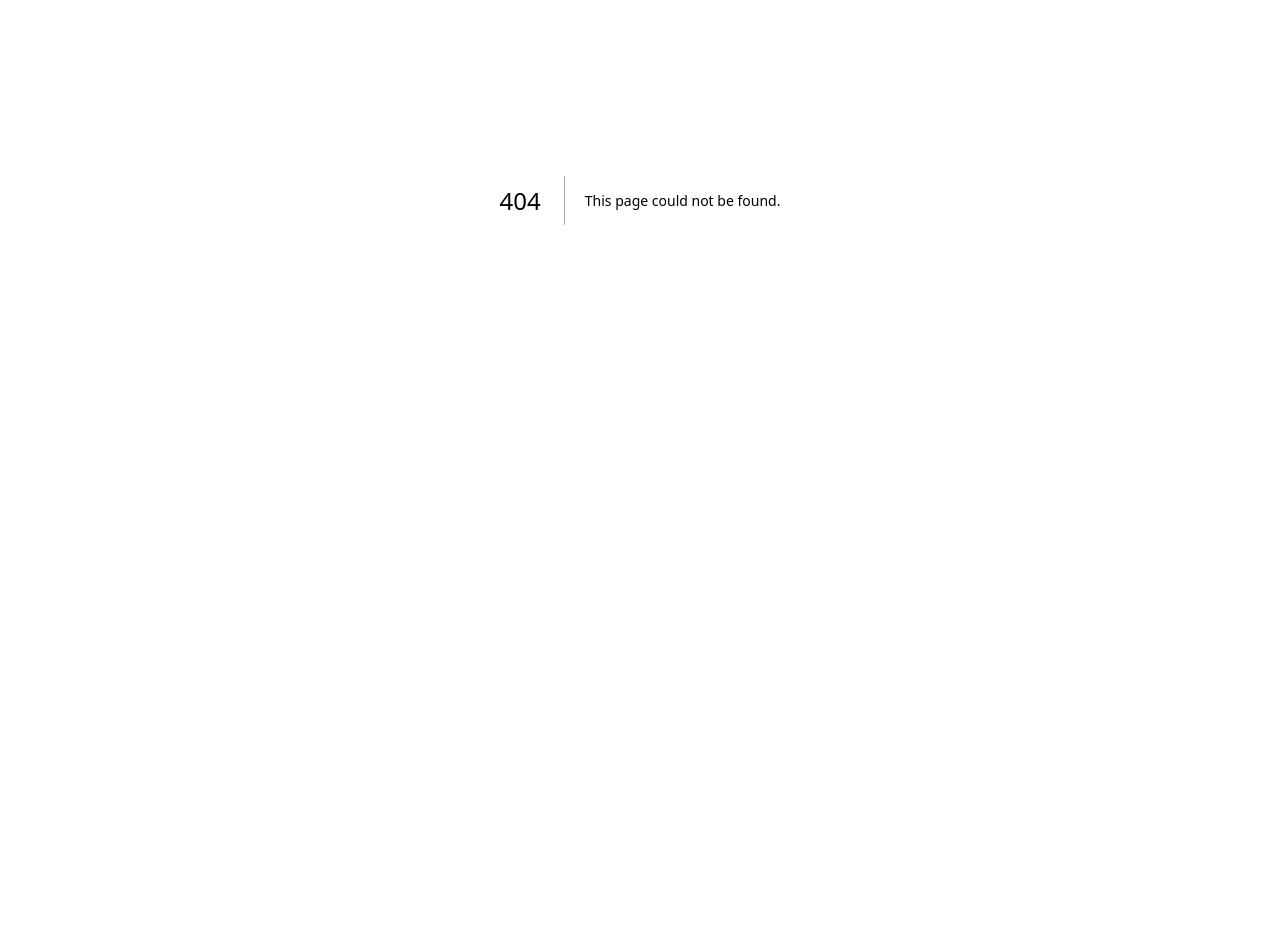
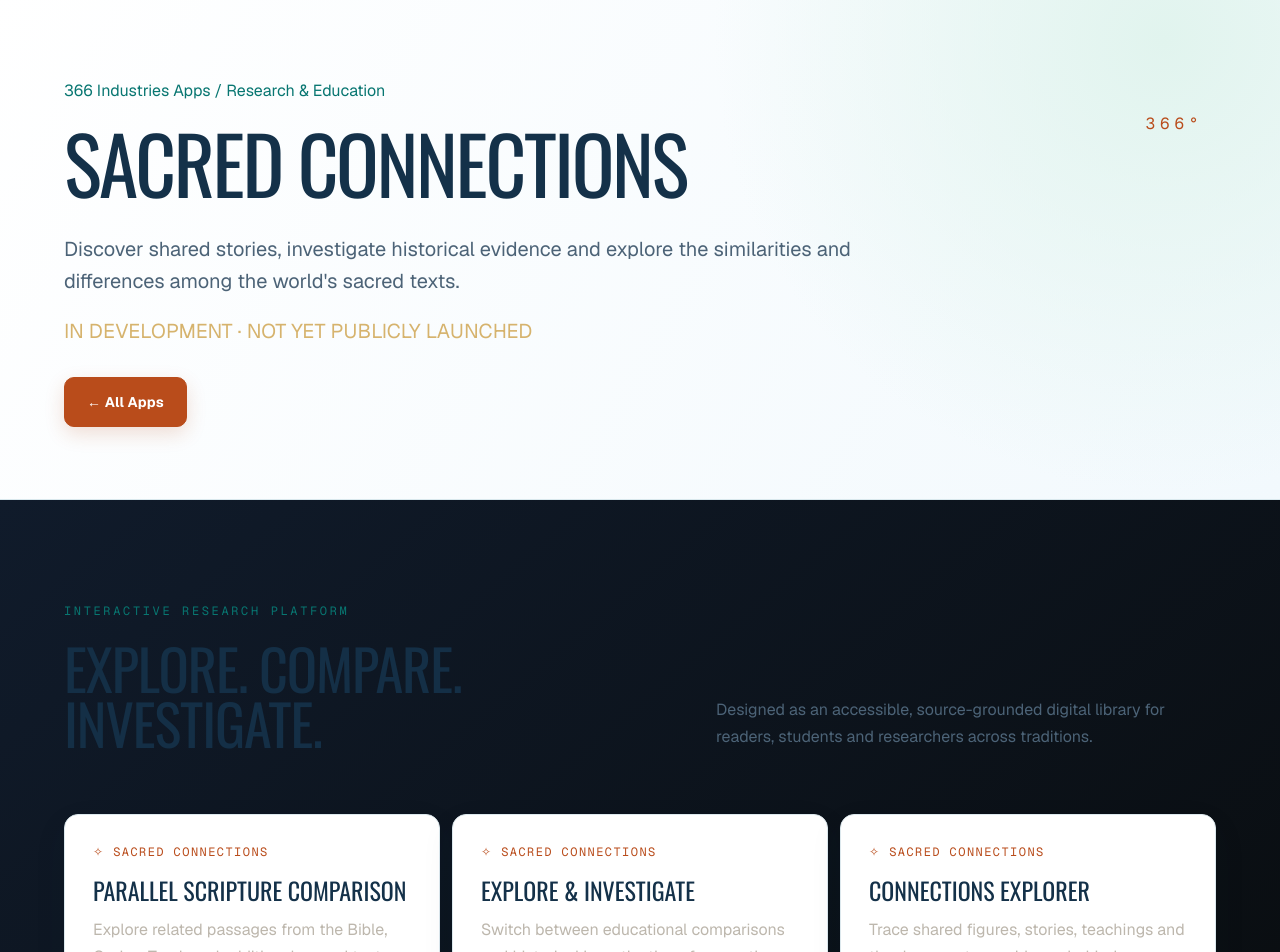
Before and after one commit to Hunting-Fishing/366-industries-Website, a Next.js app: page /apps/sacred-connections in a window 1280 px wide. Before the commit this address had no page. Shown: the part 200-1152 px from the top of the page. Before the commit the page ends 800 px from the top, so only its background shows below. Built offline with nearby package versions, Linux system fonts and the light colour scheme.

Commit message:
feat: showcase Sacred Connections in 366 Industries Apps

```diff
--- /dev/null
+++ b/app/apps/sacred-connections/page.tsx
@@ -0,0 +1,4 @@
+import Link from "next/link";import {Shell,PageHero} from "../../components";
+export const metadata={title:"Sacred Connections | 366 Industries Apps",description:"Sacred Connections is a comparative scripture and historical research application in development at 366 Industries."};
+const capabilities=[["Parallel scripture comparison","Explore related passages from the Bible, Qur'an, Torah and additional sacred texts with source references."],["Explore & Investigate","Switch between educational comparisons and historical investigation of competing interpretations."],["Connections explorer","Trace shared figures, stories, teachings and the documentary evidence behind proposed relationships."],["Research integrity","Distinguish source texts, paraphrases, scholarly interpretations and unverified claims."]];
+export default function SacredConnectionsPage(){return <Shell><PageHero eyebrow="366 Industries Apps / Research & Education" title="Sacred Connections"><p>Discover shared stories, investigate historical evidence and explore the similarities and differences among the world's sacred texts.</p><p style={{marginTop:18,color:"#d6b36d"}}>IN DEVELOPMENT · NOT YET PUBLICLY LAUNCHED</p><div className="actions"><Link className="button" href="/apps">← All Apps</Link></div></PageHero><section className="section" style={{background:"linear-gradient(140deg,#101b2b,#080a0a)"}}><div className="section-label">Interactive research platform</div><div className="section-heading"><h2>Explore. Compare. Investigate.</h2><p>Designed as an accessible, source-grounded digital library for readers, students and researchers across traditions.</p></div><div className="idea-grid">{capabilities.map(([title,copy])=><article key={title}><span>✧ SACRED CONNECTIONS</span><h3 style={{fontSize:24,marginTop:24}}>{title}</h3><p style={{color:"#bdb7ad",lineHeight:1.7}}>{copy}</p></article>)}</div><p style={{color:"#aaa49a",maxWidth:850}}>Development status: application source and a dedicated database schema are established. The licensed scripture corpus, evidence review, secure API integration and public deployment remain in progress.</p></section></Shell>}
```
